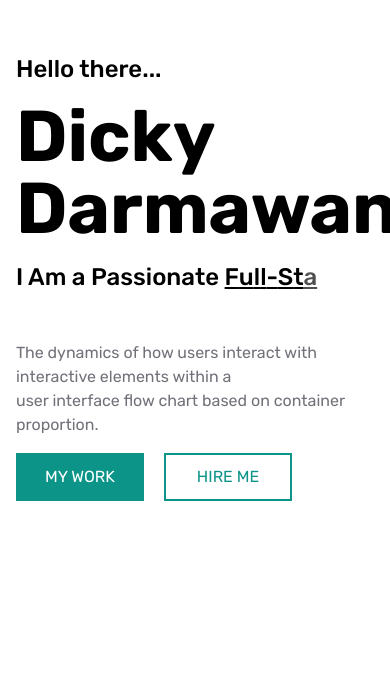
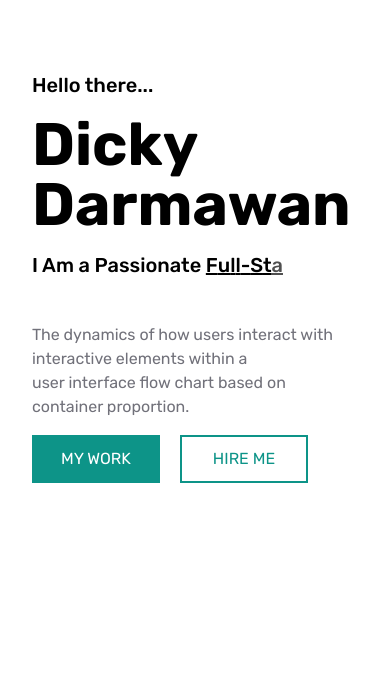
Before and after one commit to dickyd44/portfolio, a Next.js app: page / in a window 390 px wide. Shown: the part 145-844 px from the top of the page. Built offline with nearby package versions, Linux system fonts and the light colour scheme.

Commit message:
fix container

```diff
--- a/src/components/organisms/about/my-skills/index.tsx
+++ b/src/components/organisms/about/my-skills/index.tsx
@@ -21,7 +21,7 @@ export default function MySkillsSection() {
   return (
     <section className="container mx-auto py-24">
       {/* Skills Section */}
-      <div className="flex flex-col lg:flex-row gap-10">
+      <div className="container flex flex-col lg:flex-row gap-10">
         <div className="w-full lg:w-2/3">
           <h1 className="text-4xl uppercase font-semibold">My Skills</h1>
           <div className="my-3 border-[1px] border-teal-600 w-16" />
--- a/src/components/organisms/contact/index.tsx
+++ b/src/components/organisms/contact/index.tsx
@@ -54,6 +54,7 @@ export default function ContactSection() {
   return (
     <section id="contact" className="bg-slate-200 flex items-center py-28">
       <div className="container">
+        <div className="container">
           <h1 className="text-4xl uppercase font-semibold">get in touch</h1>
           <div className="my-3 border-[1px] border-teal-600 w-16" />
           <p className="uppercase text-xl font-light text-zinc-500">
@@ -92,6 +93,7 @@ export default function ContactSection() {
             </div>
           </div>
         </div>
+      </div>
     </section>
   );
 }
--- a/src/components/organisms/experience/index.tsx
+++ b/src/components/organisms/experience/index.tsx
@@ -32,7 +32,7 @@ const CARDS = [
 
 export default function ExperienceSection() {
   return (
-    <section id="experience" className="flex items-center py-28">
+    <section id="experience" className="container flex items-center py-28">
       <div className="container">
         <h1 className="text-4xl uppercase font-semibold">experience</h1>
         <div className="my-3 border-[1px] border-teal-600 w-16" />
@@ -44,7 +44,7 @@ export default function ExperienceSection() {
           {CARDS.map((card, idx) => (
             <div
               key={idx}
-              className="relative h-full pb-16 border border-slate-200 rounded-sm shadow"
+              className="relative h-full pb-16 border border-slate-300 rounded-sm shadow"
             >
               <div className="relative w-full overflow-hidden group">
                 <Image
@@ -75,7 +75,7 @@ export default function ExperienceSection() {
                   {card.subtitle}
                 </p>
                 <div className="absolute bottom-5">
-                  <div className="text-sm w-32 h-10 border border-slate-200 hover:bg-teal-600 transition-colors duration-300 hover:text-white cursor-pointer shadow mt-3">
+                  <div className="text-sm w-32 h-10 border border-slate-300 hover:bg-teal-600 transition-colors duration-300 hover:text-white cursor-pointer shadow mt-3">
                     <div className="flex justify-center items-center h-full capitalize">
                       read more
                     </div>
--- a/src/components/organisms/home/index.tsx
+++ b/src/components/organisms/home/index.tsx
@@ -39,10 +39,10 @@ export default function HomeSection() {
 
   return (
     <section id="home" className="container flex items-center min-h-screen">
-      <div className="flex flex-col justify-center space-y-4">
-        <h4 className="text-2xl font-medium">Hello there...</h4>
-        <h2 className="text-7xl font-bold">Dicky Darmawan</h2>
-        <h3 className="text-2xl font-medium">
+      <div className="container flex flex-col justify-center space-y-4">
+        <h4 className="text-xl md:text-2xl font-medium">Hello there...</h4>
+        <h2 className="text-6xl md:text-7xl font-bold">Dicky Darmawan</h2>
+        <h3 className="text-xl md:text-2xl font-medium">
           I Am a Passionate{" "}
           {texts[currentTextIndex].split("").map((letter, index) => (
             <motion.span
--- a/src/components/organisms/portfolio/index.tsx
+++ b/src/components/organisms/portfolio/index.tsx
@@ -17,7 +17,10 @@ const IMAGES = [
 
 export default function PortfolioSection() {
   return (
-    <section id="portfolio" className="min-h-screen flex items-center">
+    <section
+      id="portfolio"
+      className="container min-h-screen flex items-center"
+    >
       <div className="container py-20">
         <h1 className="text-4xl uppercase font-semibold">latest works</h1>
         <div className="my-3 border-[1px] border-teal-600 w-16" />
@@ -33,7 +36,7 @@ export default function PortfolioSection() {
                 alt="portfolio"
                 width={1000}
                 height={1000}
-                className="h-[400px] 2xl:h-[420px] xl:h-[350px] lg:h-[290px] md:h-[330px] w-full object-cover rounded-sm group-hover:scale-105 transition-all duration-300 ease-in-out coursor-pointer"
+                className="h-[400px] 2xl:h-[350px] xl:h-[300px] lg:h-[240px] md:h-[300px] w-full object-cover rounded-sm group-hover:scale-105 transition-all duration-300 ease-in-out coursor-pointer"
               />
               <div className="z-0 absolute inset-0 bg-black rounded-sm bg-opacity-50 opacity-0 group-hover:opacity-100 transition-opacity duration-300 flex flex-col items-center justify-center">
                 <p className="text-xl font-semibold text-white mb-3">
--- a/src/components/organisms/portfolio/testimonial/index.tsx
+++ b/src/components/organisms/portfolio/testimonial/index.tsx
@@ -51,6 +51,7 @@ export default function TestimonialSection() {
   return (
     <section className="bg-slate-200 flex items-center py-28">
       <div className="container">
+        <div className="container">
           <h1 className="text-4xl uppercase font-semibold">testimonials</h1>
           <div className="my-3 border-[1px] border-teal-600 w-16" />
           <p className="uppercase text-xl font-light text-zinc-500">
@@ -92,7 +93,9 @@ export default function TestimonialSection() {
                           <h3 className="font-semibold mt-2">
                             {testimonial.name}
                           </h3>
-                        <p className="text-gray-500">{testimonial.position}</p>
+                          <p className="text-gray-500">
+                            {testimonial.position}
+                          </p>
                         </div>
                       </div>
                     )
@@ -102,6 +105,7 @@ export default function TestimonialSection() {
             ))}
           </Swiper>
         </div>
+      </div>
     </section>
   );
 }
--- a/src/components/organisms/service/index.tsx
+++ b/src/components/organisms/service/index.tsx
@@ -51,6 +51,7 @@ export default function ServiceSection() {
       className="bg-slate-200 min-h-screen flex items-center"
     >
       <div className="container py-20">
+        <div className="container">
           <h1 className="text-4xl uppercase font-semibold">My Service</h1>
           <div className="my-3 border-[1px] border-teal-600 w-16" />
           <p className="uppercase text-xl font-light text-zinc-500">
@@ -75,6 +76,7 @@ export default function ServiceSection() {
             ))}
           </div>
         </div>
+      </div>
     </section>
   );
 }
```
Also changed, not shown: src/components/organisms/about/index.tsx (+10 -2 lines). Lines whose indentation alone changed are shown as unchanged.
